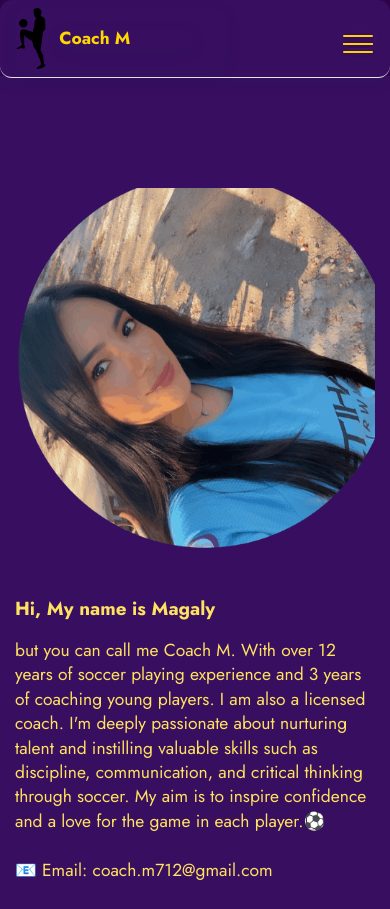
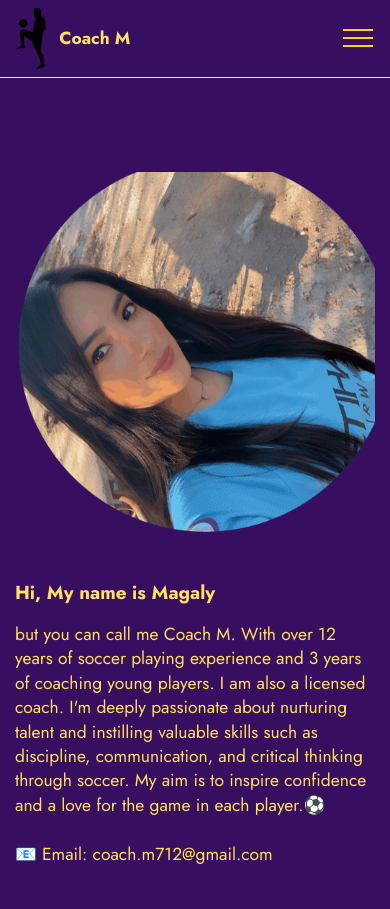
Before and after one commit to mbelmontes7/Soccer-coaching, a plain HTML site: page index.html in a window 390 px wide. Shown: the top 909 px of the page. Drawn offline with Linux system fonts and the light colour scheme.

Commit message:
Update button styles and remove inline CSS from index.html

```diff
--- a/assets/theme/css/style.css
+++ b/assets/theme/css/style.css
@@ -270,11 +270,14 @@ iframe {
   font-size: 0;
 }
 
+/* === Sign Up Button Styles (used for 'Sign up here' button) === */
+/* Padding for the sign up button is set below */
+/* Border for the sign up button is set below */
 .btn {
-  font-weight: 600;
-  border-width: 1px;
+  font-weight: 500;
+  border-width: 9px;
   font-style: normal;
-  margin: 0.6rem 0.6rem;
+  margin: 0.5rem 0.6rem;
   white-space: normal;
   transition: all 0.2s ease-in-out;
   display: inline-flex;
@@ -449,7 +452,7 @@ nav .mbr-section-btn {
   outline-style: none;
   -webkit-animation: arrowdown 1.7s ease-in-out infinite;
   animation: arrowdown 1.7s ease-in-out infinite;
-  color: #b47d7d;
+  color: #e8dede;
 }
 
 .mbr-arrow>a>i {
--- a/index.html
+++ b/index.html
@@ -26,65 +26,7 @@
     <link rel="stylesheet" href="assets/mobirise/css/mbr-additional.css" type="text/css">
     <!-- Google Fonts for modern look -->
     <link href="https://fonts.googleapis.com/css?family=Montserrat:400,700&display=swap" rel="stylesheet">
-    <style>
-        body {
-            font-family: 'Montserrat', Arial, sans-serif;
-            background: linear-gradient(135deg, #e8f6ef 0%, #f7f9fb 100%);
-            color: #222;
-        }
 
-        .navbar {
-            background: #98acc5;
-            box-shadow: 0 4px 3px rgba(30, 58, 92, 0.08);
-        }
-
-        .navbar-caption,
-        .nav-link {
-            color: #ffd700 !important;
-        }
-
-        .navbar-caption-wrap a {
-            font-weight: 700;
-        }
-
-        .hamburger span {
-            display: block;
-            width: 30px;
-            height: 4px;
-            margin: 6px 0;
-            background-color: #ffd700;
-            border-radius: 2px;
-            box-shadow: 0 1px 3px rgba(0, 0, 0, 0.12);
-        }
-
-        /* section padding for the hamburger */
-        section {
-            padding: 38px 0;
-        }
-
-        .card,
-        .navbar,
-        .navbar-brand,
-        .navbar-caption-wrap {
-            border-radius: 12px;
-            box-shadow: 0 4px 16px rgba(30, 58, 92, 0.10);
-        }
-
-        .btn,
-        button,
-        .nav-link {
-            border-radius: 8px !important;
-            box-shadow: 0 2px 8px rgba(163, 180, 202, 0.08);
-            transition: background 0.2s, color 0.2s;
-        }
-
-        .btn:hover,
-        button:hover,
-        .nav-link:hover {
-            background: #ffd700 !important;
-            color: #1e3a5c !important;
-        }
-    </style>
 
 
 
@@ -164,7 +106,7 @@
 
         <div class="container">
             <div class="mbr-section-head">
-                <h4 class="mbr-section-title mbr-fonts-style align-center mb-0 display-5">
+                <h4 class="mbr-section-title mbr-fonts-style align-center mb-0 display-7">
                     <strong>Programs&nbsp;</strong>
                     <div><strong><br></strong></div>
                 </h4>
@@ -236,7 +178,7 @@
     <section class="header1 cid-s48MCQYojq mbr-parallax-background" id="header1-f">
 
 
-
+        <!-- this is the unllocking potential css -->
         <div class="mbr-overlay" style="opacity: 1; background-color: rgb(55, 14, 96);"></div>
 
         <div class="align-center container-fluid">
```
